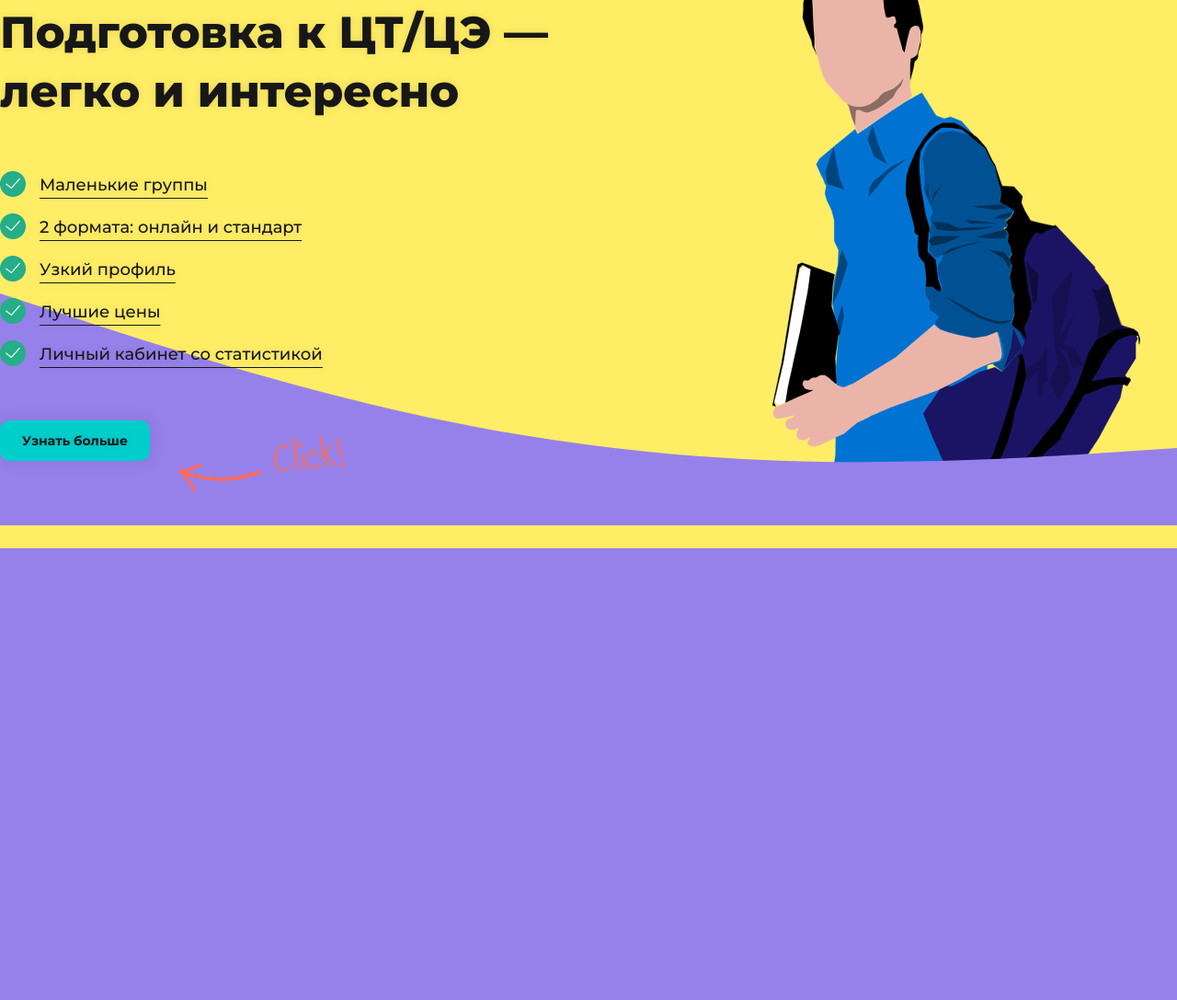
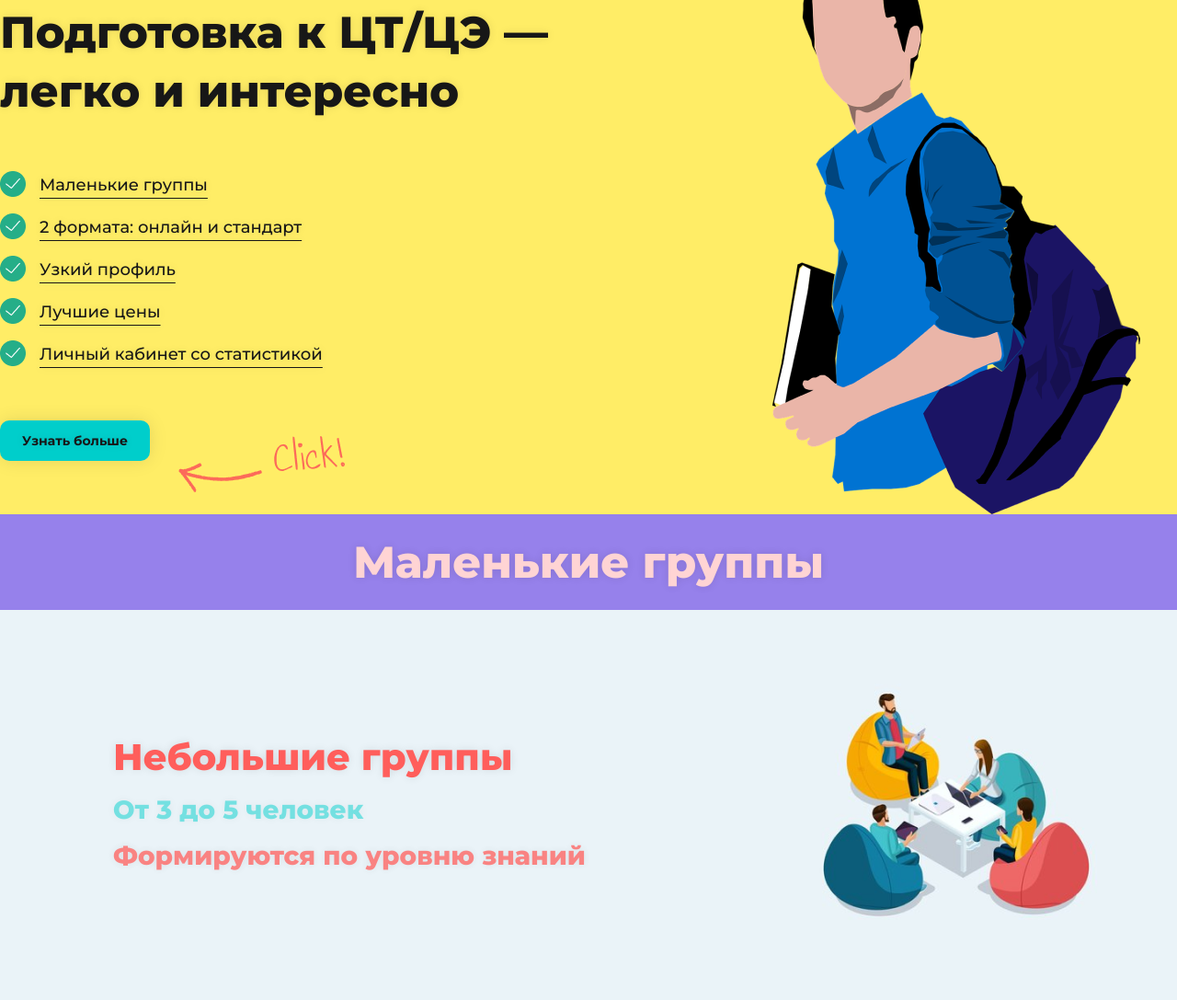
Before and after one commit to midicable/imba-school-web-page, a website built with webpack: page src/index.html in a window 1280 px wide. Shown: the part 204-1291 px from the top of the page at 92% size. Before the commit the page ends 807 px from the top, so only its background shows below. Built offline with nearby package versions, Linux system fonts and the light colour scheme.

Commit message:
feat: add small groups section

```diff
--- a/src/index.html
+++ b/src/index.html
@@ -41,7 +41,17 @@
         <img class="student-image" src="./assets/images/welcome__student.png" alt="Student">
       </div>
     </div>
-    <img class="wave" src="./assets/images/welcome__wave.svg" alt="Vector wave">
+  </section>
+  <h1 class="section-headline">Маленькие группы</h1>
+  <section class="small-groups">
+    <div class="small-groups__content">
+      <div class="small-groups__text-content">
+        <h2>Небольшие группы</h2>
+        <h3>От 3 до 5 человек</h3>
+        <h3>Формируются по уровню знаний</h3>
+      </div>
+      <img class="small-groups__image" src="./assets/images/small-group-of-people.png" alt="Small group of people">
+    </div>
   </section>
 </body>
 </html>
--- a/src/styles/_global.scss
+++ b/src/styles/_global.scss
@@ -9,9 +9,23 @@ h1 {
   font-size: $headline-1-size;
   font-weight: $extra-bold;
   line-height: 64px;
-
 }
 
-// h2 {
-//   font-size: ;
-// }
+.section-headline {
+  margin-top: 20px;
+  margin-bottom: 20px;
+  text-align: center;
+  color: $soft-pink;
+}
+
+h2 {
+  font-size: $headline-2-size;
+  font-weight: $extra-bold;
+  line-height: 54px;
+}
+
+h3 {
+  font-size: $headline-3-size;
+  font-weight: $extra-bold;
+  line-height: 40px;
+}
--- a/src/styles/_reset.scss
+++ b/src/styles/_reset.scss
@@ -45,7 +45,9 @@ table {
 	border-collapse: collapse;
 	border-spacing: 0;
 }
-
 * {
 	box-sizing: border-box;
 }
+img {
+	display: block;
+}
--- /dev/null
+++ b/src/styles/_small-groups.scss
@@ -0,0 +1,45 @@
+.small-groups {
+  width: 100%;
+  height: auto;
+  background-color: $sky-blue;
+
+  &__content {
+    position: relative;
+    display: flex;
+    justify-content: space-between;
+    max-width: 1280px;
+    margin-left: auto;
+    margin-right: auto;
+    padding-top: 52px;
+    padding-bottom: 52px;
+  }
+
+  &__text-content {
+    position: relative;
+    top: 81px;
+    left: 123px;
+    display: flex;
+    flex-direction: column;
+    gap: 10px;
+    max-height: 154px;
+
+    & h2 {
+      color: $bittersweet;
+    }
+
+    & h3 {
+      color: $robin-egg-blue;
+      opacity: .5;
+    }
+
+    & h3:last-child {
+      color: $bittersweet;
+      opacity: .75;
+    }
+  }
+
+  &__image {
+    position: relative;
+    right: 80px;
+  }
+}
--- a/src/styles/_variables.scss
+++ b/src/styles/_variables.scss
@@ -5,7 +5,9 @@ $ivory: #ffffea;
 $robin-egg-blue: #00cecb;
 $maize: #ffed66;
 $soft-black: #171717;
+$soft-pink: #ffd4d4;
 $body-bg-color: #9681EB;
+$sky-blue: #eaf3f8;
 
 // FONTS
 $montserrat: 'Montserrat', sans-serif;
--- a/src/styles/main.scss
+++ b/src/styles/main.scss
@@ -4,3 +4,4 @@
 @import './global';
 @import './header';
 @import './welcome';
+@import './small-groups';
```
Also changed, not shown: src/assets/images/small-group-of-people.png (added).
